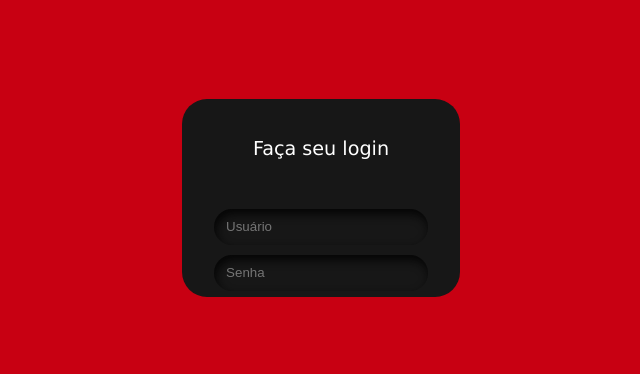
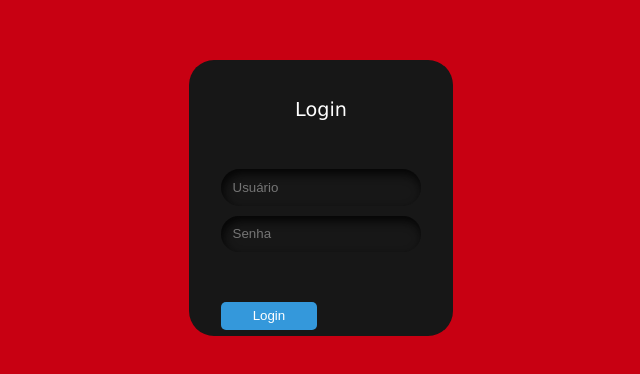
Before and after one commit to roddsv/desafio_fortes, a React (Create React App) app: page / in a window 1280 px wide. Shown: the part 202-576 px from the top of the page, without its empty margins (319-959 px from the left). Built offline with nearby package versions, Linux system fonts and the light colour scheme.

Commit message:
Form stylization - login button

```diff
--- a/src/components/LoginForm.css
+++ b/src/components/LoginForm.css
@@ -56,3 +56,22 @@ form {
     width: 100%;
     color: #d3d3d3;
 }
+
+.form .btn {
+    display: flex;
+    flex-direction: row;
+    margin-top: 2.5em;
+}
+
+.login-button {
+    padding: 0.5em;
+    border-radius: 5px;
+    margin-right: 0.5em;
+    border: none;
+    outline: none;
+    transition: .4s ease-in-out;
+    background-color: #3498db;
+    color: white;
+    width: 48%;
+    cursor: pointer;
+}
--- a/src/components/LoginForm.tsx
+++ b/src/components/LoginForm.tsx
@@ -7,8 +7,8 @@ const LoginForm: React.FC = () => {
 
     return (
         <main>
-            <form>
-                <p className="login-header">Faça seu login</p>
+            <form className="form centered">
+                <p className="login-header">Login</p>
                 <div className="field">
                     <input
                     type="text"
@@ -25,6 +25,9 @@ const LoginForm: React.FC = () => {
                     value={password}
                     onChange={(e) => setPassword(e.target.value)}/>
                 </div>
+            <div className="btn">
+                <button className="login-button">Login</button>
+            </div>
             </form>
         </main>
 
```
